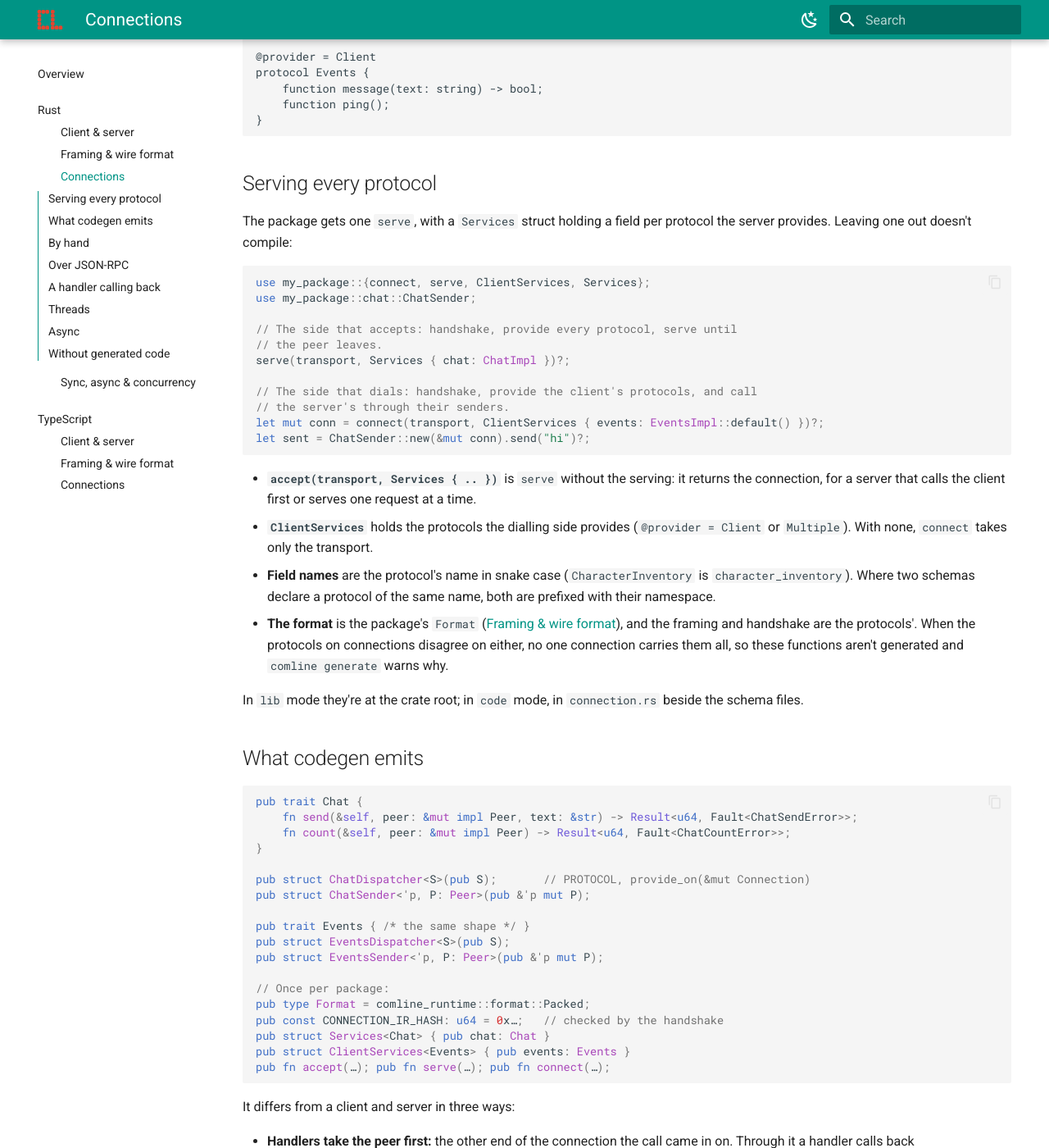
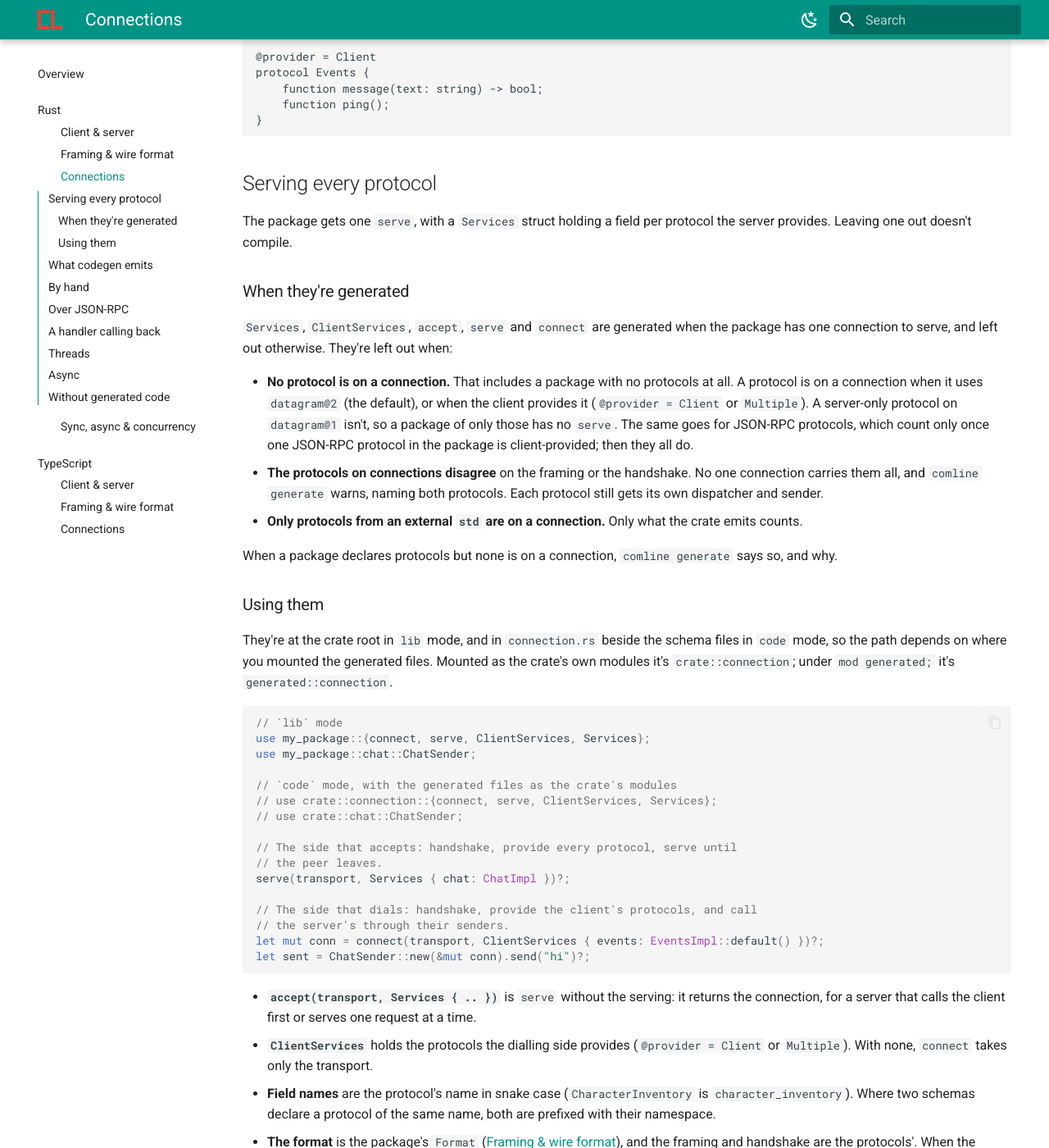
Before and after one commit to ComlineProject/docs, an MkDocs documentation site: the page built from docs/docs/languages/rust/connections.md, in a window 1280 px wide and 1400 px high, scrolled down 340 px. Shown: the whole window at 82% size. Built offline with MkDocs 1.6.1 and Material for MkDocs 9.7.7, drawn with Linux system fonts in a browser that asks for light colours; the version menu is left out; some of the changed text lies outside the part shown.

Commit message:
docs: when a package gets Services and serve, and where they live in each mode

````diff
--- a/docs/docs/languages/rust/connections.md
+++ b/docs/docs/languages/rust/connections.md
@@ -22,11 +22,45 @@ protocol Events {
 ## Serving every protocol
 
 The package gets one `serve`, with a `Services` struct holding a field per
-protocol the server provides. Leaving one out doesn't compile:
+protocol the server provides. Leaving one out doesn't compile.
+
+### When they're generated
+
+`Services`, `ClientServices`, `accept`, `serve` and `connect` are generated
+when the package has one connection to serve, and left out otherwise. They're
+left out when:
+
+- **No protocol is on a connection.** That includes a package with no
+  protocols at all. A protocol is on a connection when it uses `datagram@2`
+  (the default), or when the client provides it (`@provider = Client` or
+  `Multiple`). A server-only protocol on `datagram@1` isn't, so a package of
+  only those has no `serve`. The same goes for JSON-RPC protocols, which count
+  only once one JSON-RPC protocol in the package is client-provided; then they
+  all do.
+- **The protocols on connections disagree** on the framing or the handshake.
+  No one connection carries them all, and `comline generate` warns, naming
+  both protocols. Each protocol still gets its own dispatcher and sender.
+- **Only protocols from an external `std` are on a connection.** Only what
+  the crate emits counts.
+
+When a package declares protocols but none is on a connection,
+`comline generate` says so, and why.
+
+### Using them
+
+They're at the crate root in `lib` mode, and in `connection.rs` beside the
+schema files in `code` mode, so the path depends on where you mounted the
+generated files. Mounted as the crate's own modules it's `crate::connection`;
+under `mod generated;` it's `generated::connection`.
 
 ```rust
+// `lib` mode
 use my_package::{connect, serve, ClientServices, Services};
 use my_package::chat::ChatSender;
+
+// `code` mode, with the generated files as the crate's modules
+// use crate::connection::{connect, serve, ClientServices, Services};
+// use crate::chat::ChatSender;
 
 // The side that accepts: handshake, provide every protocol, serve until
 // the peer leaves.
@@ -52,9 +86,8 @@ let sent = ChatSender::new(&mut conn).send("hi")?;
   handshake are the protocols'. When the protocols on connections disagree
   on either, no one connection carries them all, so these functions aren't
   generated and `comline generate` warns why.
-
-In `lib` mode they're at the crate root; in `code` mode, in `connection.rs`
-beside the schema files.
+- **A schema named `connection`** can't be used in `code` mode, since the
+  file would overwrite it.
 
 ## What codegen emits
 
````
Also changed, not shown: docs/docs/languages/typescript/connections.md (+34 -4 lines).
